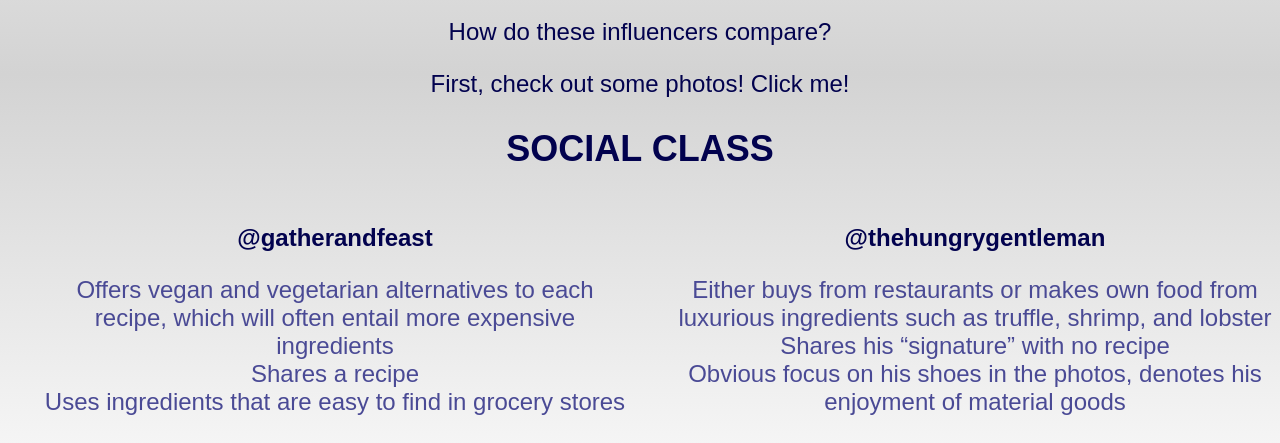
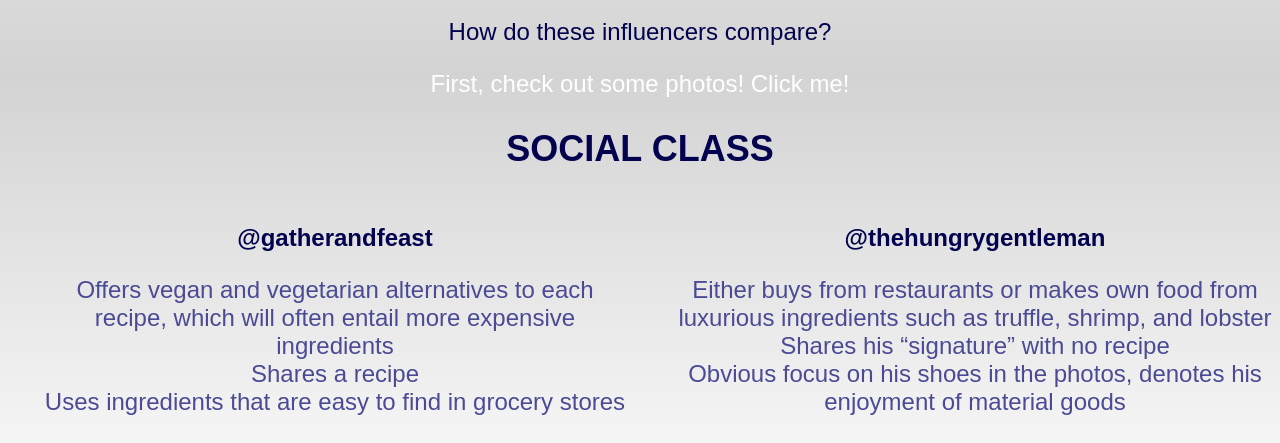
Before and after one commit to FoodGroup/FoodGroup.github.io, a plain HTML site: page index.html in a window 1280 px wide. Shown: the part 406-849 px from the top of the page. Drawn offline with Linux system fonts and the light colour scheme.

Commit message:
Add files via upload

```diff
--- a/Style Sheets/style.css
+++ b/Style Sheets/style.css
@@ -210,7 +210,7 @@ a:visited {
 }
 
 .description a:link {
-	color: #02024e;
+	color: white;
 }
 
 .questions {
```
Also changed, not shown: images/fulls/01.jpg, images/fulls/02.jpg, images/fulls/05.jpg, images/fulls/06.jpg, images/thumbs/01.jpg, images/thumbs/02.jpg, images/thumbs/05.jpg, images/thumbs/06.jpg.
